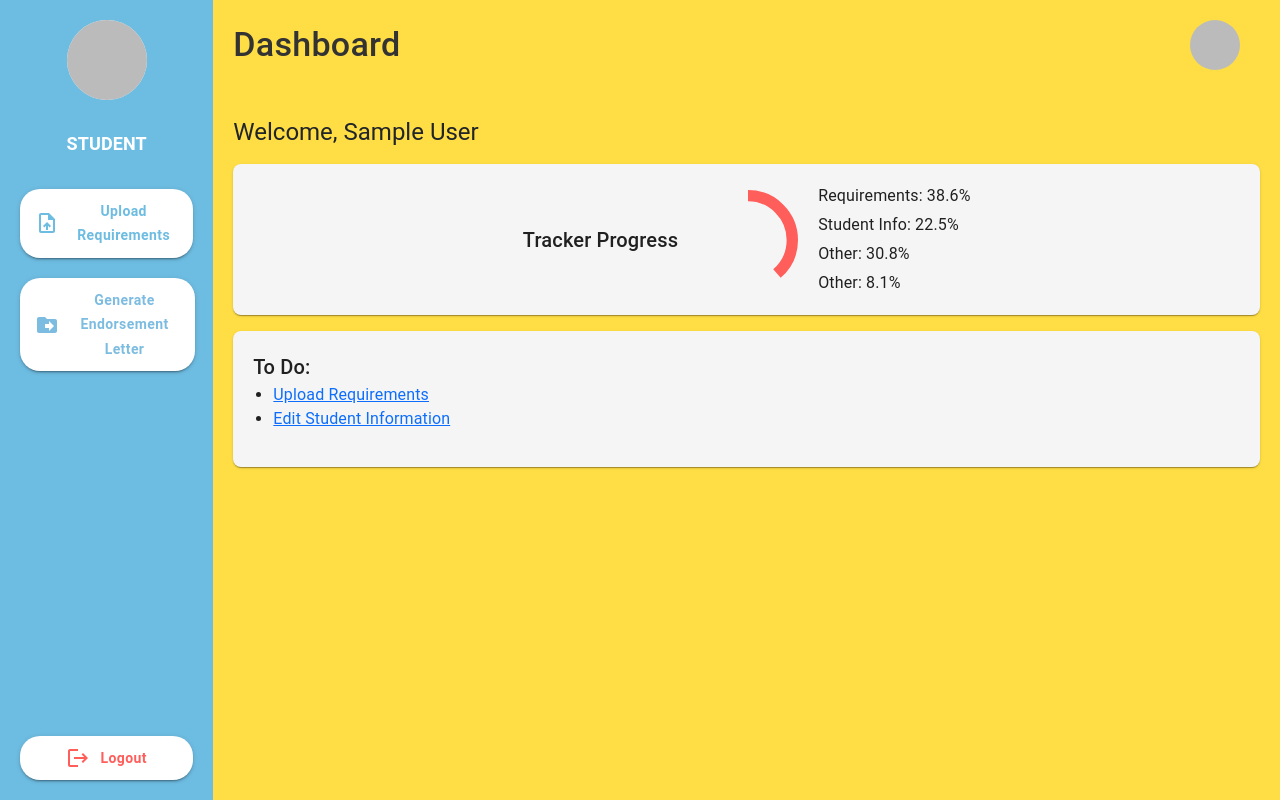
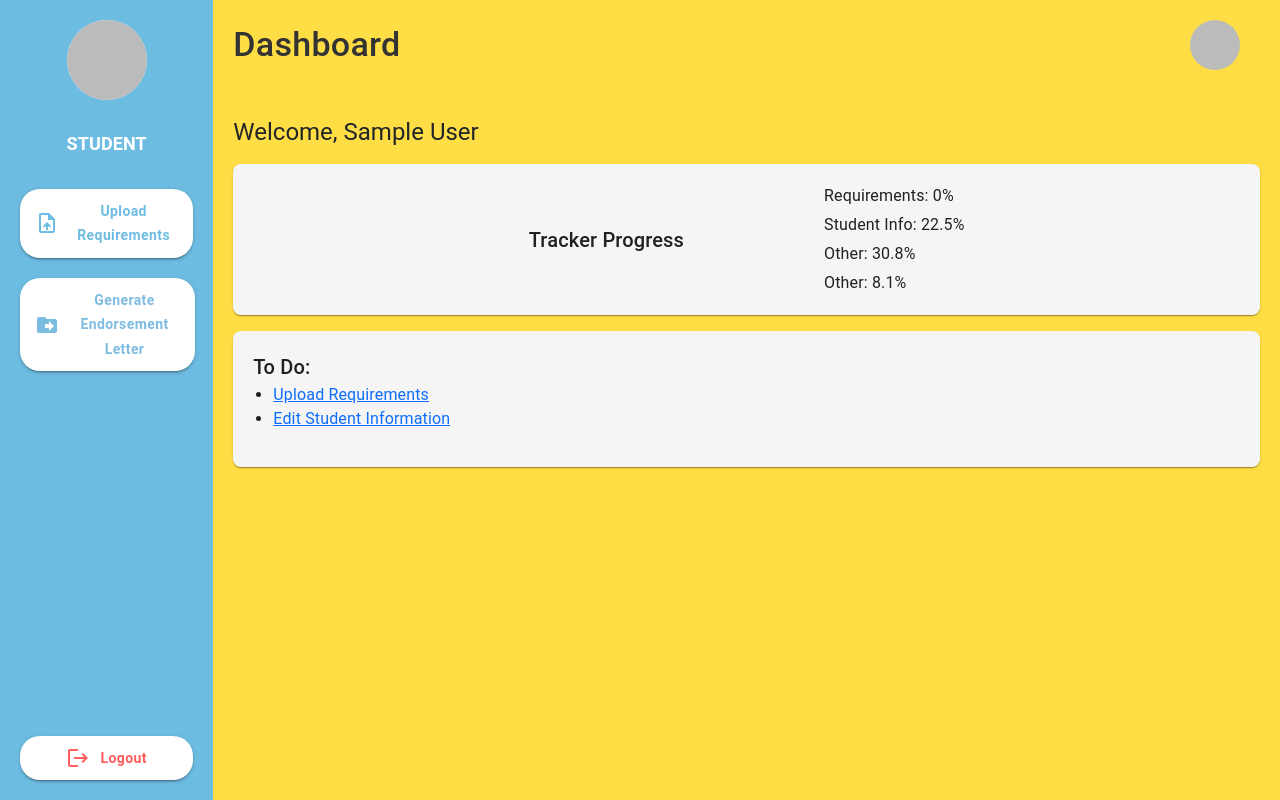
Before and after one commit to DLAyatoCabanilla/NEU-OJT-APP, a React (Create React App) app: page /dashboard in a window 1280 px wide. Built offline with nearby package versions, Linux system fonts and the light colour scheme; no server answers; the database is empty; sample sign-in values are in the browser's storage.

Commit message:
Trying to dynamically change the Progress Tracker when Uploading Requirements

```diff
--- a/src/components/Dashboard.tsx
+++ b/src/components/Dashboard.tsx
@@ -16,23 +16,22 @@ const userCheck = async () => {
     const auth = getAuth();
     const user = auth.currentUser;
     if (user) {
-
       const userRef = doc(db, 'users', user.uid);
       const snapshot = await getDoc(userRef);
       const role = snapshot.get('role');
-      return role
+      return role;
     }
-
   } catch (error) {
-    console.error('something is wrong', error)
+    console.error('something is wrong', error);
     return null;
   }
-}
+};
 
 const Dashboard: React.FC = () => {
   const authContext = useContext(AuthContext);
   const navigate = useNavigate();
   const [role, setRole] = useState(null);
+  const [requirementsProgress, setRequirementsProgress] = useState<number>(0); // Added state to track progress.
 
   useEffect(() => {
     const fetchRole = async () => {
@@ -40,9 +39,26 @@ const Dashboard: React.FC = () => {
       setRole(userRole);
     };
     fetchRole();
-  },
 
-    []);
+    // Fetch progress from Firestore
+    const fetchProgress = async () => {
+      try {
+        const auth = getAuth();
+        const user = auth.currentUser;
+        if (user) {
+          const progressRef = doc(db, 'requirementsProgress', user.uid);
+          const progressSnap = await getDoc(progressRef);
+          if (progressSnap.exists()) {
+            setRequirementsProgress(progressSnap.get('progress')); // Set the progress value from Firestore.
+          }
+        }
+      } catch (error) {
+        console.error('Error fetching progress:', error);
+      }
+    };
+
+    fetchProgress();
+  }, []);
 
   if (!authContext) {
     return <div>Loading...</div>;
@@ -62,7 +78,7 @@ const Dashboard: React.FC = () => {
     }
   };
 
-  const handelUploadRequirments = () => {
+  const handleUploadRequirements = () => {
     console.log('User Will Upload.');
     navigate('/uploadRequirements');
   };
@@ -81,7 +97,7 @@ const Dashboard: React.FC = () => {
             <>
               <Button
                 variant="contained"
-                onClick={handelUploadRequirments}
+                onClick={handleUploadRequirements}
                 sx={styles.sideButton}
               >
                 <UploadFileIcon sx={styles.iconSpacing} /> Upload Requirements
@@ -89,9 +105,6 @@ const Dashboard: React.FC = () => {
               <GenerateEndorsmentLetterr />
               {role === 'Admin' && <EditCompany />}
             </>
-
-
-
           </Box>
           {/* Logout Button */}
           <Box sx={styles.logoutContainer}>
@@ -125,15 +138,16 @@ const Dashboard: React.FC = () => {
             <Grid item xs={12}>
               <Paper sx={styles.trackerProgress}>
                 <Typography variant="h6">Tracker Progress</Typography>
+                {/* Dynamically update progress circle */}
                 <CircularProgress
                   variant="determinate"
-                  value={38.6}
+                  value={requirementsProgress} // Dynamically set value.
                   size={100}
                   thickness={5}
                   sx={styles.progressCircle}
                 />
                 <Box sx={styles.trackerLabels}>
-                  <Typography>Requirements: 38.6%</Typography>
+                  <Typography>Requirements: {requirementsProgress}%</Typography>
                   <Typography>Student Info: 22.5%</Typography>
                   <Typography>Other: 30.8%</Typography>
                   <Typography>Other: 8.1%</Typography>
```
